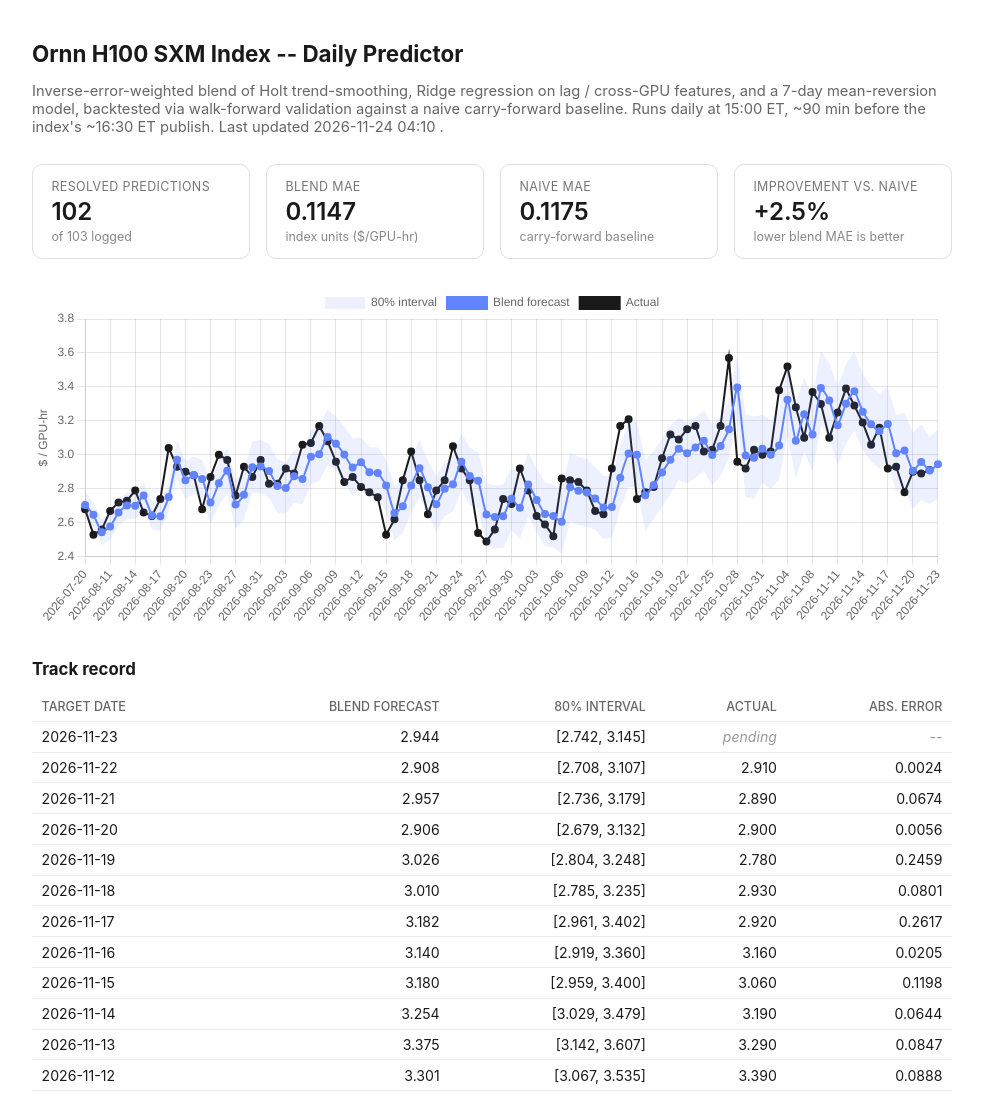
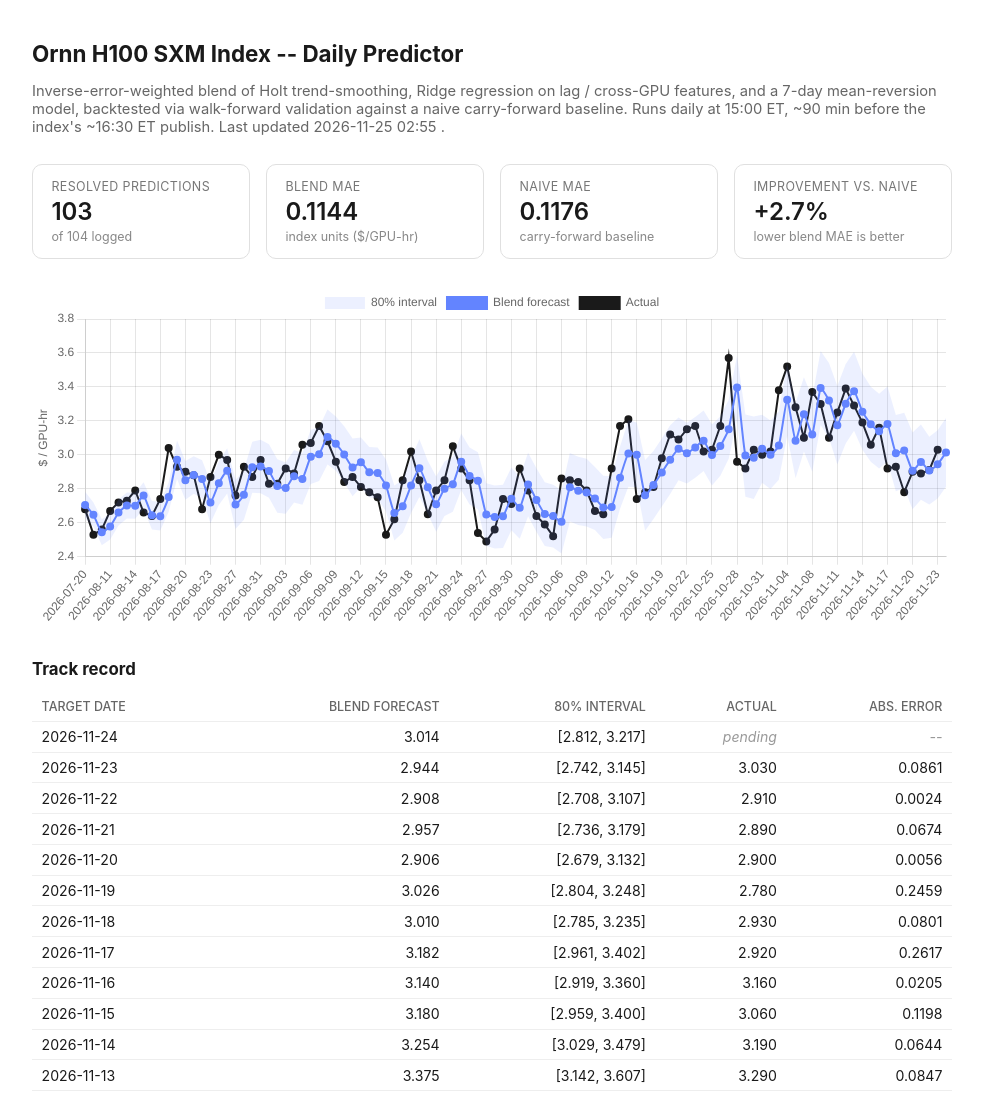
Before and after one commit to pepeelvis/ornn-h100-predictor, a plain HTML site: page docs/index.html in a window 1280 px wide. Shown: the top 1100 px of the page, without its empty margins (148-1131 px from the left). Drawn offline with nearby package versions, Linux system fonts and the light colour scheme.

Commit message:
Daily update: 2026-11-25

```diff
--- a/docs/index.html
+++ b/docs/index.html
@@ -41,27 +41,27 @@
 </head>
 <body>
 <h1>Ornn H100 SXM Index -- Daily Predictor</h1>
-<p class="sub">Inverse-error-weighted blend of Holt trend-smoothing, Ridge regression on lag / cross-GPU features, and a 7-day mean-reversion model, backtested via walk-forward validation against a naive carry-forward baseline. Runs daily at 15:00 ET, ~90 min before the index's ~16:30 ET publish. Last updated 2026-11-24 04:10 .</p>
+<p class="sub">Inverse-error-weighted blend of Holt trend-smoothing, Ridge regression on lag / cross-GPU features, and a 7-day mean-reversion model, backtested via walk-forward validation against a naive carry-forward baseline. Runs daily at 15:00 ET, ~90 min before the index's ~16:30 ET publish. Last updated 2026-11-25 02:55 .</p>
 
 <div class="stats">
   <div class="stat">
     <div class="label">Resolved predictions</div>
-    <div class="value">102</div>
-    <div class="note">of 103 logged</div>
+    <div class="value">103</div>
+    <div class="note">of 104 logged</div>
   </div>
   <div class="stat">
     <div class="label">Blend MAE</div>
-    <div class="value">0.1147</div>
+    <div class="value">0.1144</div>
     <div class="note">index units ($/GPU-hr)</div>
   </div>
   <div class="stat">
     <div class="label">Naive MAE</div>
-    <div class="value">0.1175</div>
+    <div class="value">0.1176</div>
     <div class="note">carry-forward baseline</div>
   </div>
   <div class="stat">
     <div class="label">Improvement vs. naive</div>
-    <div class="value">+2.5%</div>
+    <div class="value">+2.7%</div>
     <div class="note">lower blend MAE is better</div>
   </div>
 </div>
@@ -74,7 +74,8 @@
     <tr><th>Target date</th><th>Blend forecast</th><th>80% interval</th><th>Actual</th><th>Abs. error</th></tr>
   </thead>
   <tbody>
-    <tr><td>2026-11-23</td><td>2.944</td><td>[2.742, 3.145]</td><td class="pending">pending</td><td class="pending">--</td></tr>
+    <tr><td>2026-11-24</td><td>3.014</td><td>[2.812, 3.217]</td><td class="pending">pending</td><td class="pending">--</td></tr>
+    <tr><td>2026-11-23</td><td>2.944</td><td>[2.742, 3.145]</td><td>3.030</td><td>0.0861</td></tr>
     <tr><td>2026-11-22</td><td>2.908</td><td>[2.708, 3.107]</td><td>2.910</td><td>0.0024</td></tr>
     <tr><td>2026-11-21</td><td>2.957</td><td>[2.736, 3.179]</td><td>2.890</td><td>0.0674</td></tr>
     <tr><td>2026-11-20</td><td>2.906</td><td>[2.679, 3.132]</td><td>2.900</td><td>0.0056</td></tr>
@@ -193,11 +194,11 @@
 </footer>
 
 <script>
-const labels = ["2026-07-20", "2026-08-09", "2026-08-10", "2026-08-11", "2026-08-12", "2026-08-13", "2026-08-14", "2026-08-15", "2026-08-16", "2026-08-17", "2026-08-18", "2026-08-19", "2026-08-20", "2026-08-21", "2026-08-22", "2026-08-23", "2026-08-24", "2026-08-25", "2026-08-27", "2026-08-28", "2026-08-29", "2026-08-31", "2026-09-01", "2026-09-02", "2026-09-03", "2026-09-04", "2026-09-05", "2026-09-06", "2026-09-07", "2026-09-08", "2026-09-09", "2026-09-10", "2026-09-11", "2026-09-12", "2026-09-13", "2026-09-14", "2026-09-15", "2026-09-16", "2026-09-17", "2026-09-18", "2026-09-19", "2026-09-20", "2026-09-21", "2026-09-22", "2026-09-23", "2026-09-24", "2026-09-25", "2026-09-26", "2026-09-27", "2026-09-28", "2026-09-29", "2026-09-30", "2026-10-01", "2026-10-02", "2026-10-03", "2026-10-04", "2026-10-05", "2026-10-06", "2026-10-07", "2026-10-08", "2026-10-09", "2026-10-10", "2026-10-11", "2026-10-12", "2026-10-13", "2026-10-14", "2026-10-16", "2026-10-17", "2026-10-18", "2026-10-19", "2026-10-20", "2026-10-21", "2026-10-22", "2026-10-23", "2026-10-24", "2026-10-25", "2026-10-26", "2026-10-27", "2026-10-28", "2026-10-29", "2026-10-30", "2026-10-31", "2026-11-01", "2026-11-02", "2026-11-04", "2026-11-06", "2026-11-07", "2026-11-08", "2026-11-09", "2026-11-10", "2026-11-11", "2026-11-12", "2026-11-13", "2026-11-14", "2026-11-15", "2026-11-16", "2026-11-17", "2026-11-18", "2026-11-19", "2026-11-20", "2026-11-21", "2026-11-22", "2026-11-23"];
-const actual = [2.68, 2.53, 2.56, 2.67, 2.72, 2.73, 2.79, 2.66, 2.64, 2.74, 3.04, 2.93, 2.9, 2.88, 2.68, 2.87, 3.0, 2.97, 2.76, 2.93, 2.87, 2.97, 2.83, 2.83, 2.92, 2.89, 3.06, 3.07, 3.17, 3.08, 2.96, 2.84, 2.87, 2.81, 2.78, 2.75, 2.53, 2.62, 2.85, 3.02, 2.85, 2.65, 2.79, 2.85, 3.05, 2.92, 2.85, 2.54, 2.49, 2.56, 2.74, 2.71, 2.92, 2.79, 2.64, 2.59, 2.52, 2.86, 2.85, 2.84, 2.79, 2.67, 2.65, 2.92, 3.17, 3.21, 2.74, 2.78, 2.81, 2.98, 3.12, 3.09, 3.15, 3.17, 3.02, 3.03, 3.17, 3.57, 2.96, 2.92, 3.03, 3.0, 3.02, 3.38, 3.52, 3.28, 3.1, 3.37, 3.3, 3.1, 3.25, 3.39, 3.29, 3.19, 3.06, 3.16, 2.92, 2.93, 2.78, 2.9, 2.89, 2.91, null];
-const blend = [2.7052, 2.6474, 2.5441, 2.5785, 2.6603, 2.7016, 2.7005, 2.7605, 2.6444, 2.6382, 2.751, 2.971, 2.8497, 2.8815, 2.8573, 2.7187, 2.8332, 2.9059, 2.7079, 2.7645, 2.9272, 2.9316, 2.9046, 2.8163, 2.8041, 2.8742, 2.8583, 2.9883, 3.0036, 3.1056, 3.066, 3.0022, 2.9259, 2.956, 2.8979, 2.8926, 2.8196, 2.6575, 2.6969, 2.819, 2.9213, 2.8094, 2.7097, 2.8005, 2.8267, 2.96, 2.8754, 2.8477, 2.6489, 2.6339, 2.6379, 2.7408, 2.6878, 2.8255, 2.7341, 2.6509, 2.6393, 2.6058, 2.8089, 2.7879, 2.7777, 2.7432, 2.6906, 2.6926, 2.8655, 3.0079, 3.0, 2.7615, 2.8224, 2.8961, 2.9716, 3.0353, 3.01, 3.0437, 3.0827, 2.9995, 3.0514, 3.151, 3.3962, 2.9961, 2.9831, 3.0356, 3.0003, 3.0545, 3.325, 3.0832, 3.2386, 3.1199, 3.3939, 3.3203, 3.1747, 3.3012, 3.3747, 3.2544, 3.1798, 3.1395, 3.1817, 3.0101, 3.0259, 2.9056, 2.9574, 2.9076, 2.9439];
-const lower = [2.628, 2.5759, 2.467, 2.5021, 2.5841, 2.6247, 2.6236, 2.682, 2.5608, 2.5546, 2.6642, 2.8577, 2.7362, 2.771, 2.7462, 2.5972, 2.7053, 2.7728, 2.5638, 2.6182, 2.7772, 2.7738, 2.747, 2.6591, 2.6528, 2.7196, 2.7064, 2.8287, 2.8457, 2.9435, 2.906, 2.8365, 2.7557, 2.8101, 2.75, 2.7425, 2.6669, 2.4961, 2.5412, 2.6579, 2.7512, 2.6533, 2.5475, 2.6398, 2.6655, 2.7936, 2.7069, 2.6803, 2.4651, 2.4487, 2.4515, 2.556, 2.5061, 2.6381, 2.5473, 2.4632, 2.4546, 2.4195, 2.6072, 2.5869, 2.5781, 2.5581, 2.5039, 2.5119, 2.6819, 2.8124, 2.8093, 2.5532, 2.622, 2.6965, 2.7693, 2.8505, 2.8307, 2.8644, 2.9044, 2.8189, 2.8775, 2.9774, 3.2076, 2.7539, 2.7399, 2.8352, 2.7986, 2.8539, 3.1128, 2.8615, 3.0199, 2.9009, 3.1758, 3.0999, 2.9434, 3.067, 3.142, 3.0294, 2.9592, 2.9193, 2.9611, 2.785, 2.804, 2.6793, 2.7362, 2.7081, 2.7423];
-const upper = [2.7823, 2.719, 2.6212, 2.6549, 2.7366, 2.7785, 2.7773, 2.8391, 2.7279, 2.7218, 2.8379, 3.0844, 2.9631, 2.992, 2.9684, 2.8401, 2.961, 3.039, 2.852, 2.9108, 3.0771, 3.0895, 3.0622, 2.9736, 2.9554, 3.0288, 3.0102, 3.1479, 3.1614, 3.2676, 3.2261, 3.168, 3.0961, 3.1018, 3.0459, 3.0426, 2.9724, 2.8189, 2.8525, 2.9801, 3.0914, 2.9655, 2.8719, 2.9612, 2.9878, 3.1263, 3.0439, 3.0152, 2.8326, 2.819, 2.8244, 2.9256, 2.8696, 3.0129, 2.9208, 2.8387, 2.824, 2.792, 3.0106, 2.9889, 2.9772, 2.9283, 2.8773, 2.8733, 3.049, 3.2034, 3.1907, 2.9698, 3.0229, 3.0958, 3.1739, 3.2201, 3.1893, 3.2229, 3.261, 3.1801, 3.2254, 3.3246, 3.5847, 3.2383, 3.2262, 3.2361, 3.202, 3.2551, 3.5372, 3.305, 3.4572, 3.3389, 3.612, 3.5407, 3.406, 3.5354, 3.6073, 3.4794, 3.4004, 3.3598, 3.4022, 3.2351, 3.2477, 3.132, 3.1785, 3.1071, 3.1455];
+const labels = ["2026-07-20", "2026-08-09", "2026-08-10", "2026-08-11", "2026-08-12", "2026-08-13", "2026-08-14", "2026-08-15", "2026-08-16", "2026-08-17", "2026-08-18", "2026-08-19", "2026-08-20", "2026-08-21", "2026-08-22", "2026-08-23", "2026-08-24", "2026-08-25", "2026-08-27", "2026-08-28", "2026-08-29", "2026-08-31", "2026-09-01", "2026-09-02", "2026-09-03", "2026-09-04", "2026-09-05", "2026-09-06", "2026-09-07", "2026-09-08", "2026-09-09", "2026-09-10", "2026-09-11", "2026-09-12", "2026-09-13", "2026-09-14", "2026-09-15", "2026-09-16", "2026-09-17", "2026-09-18", "2026-09-19", "2026-09-20", "2026-09-21", "2026-09-22", "2026-09-23", "2026-09-24", "2026-09-25", "2026-09-26", "2026-09-27", "2026-09-28", "2026-09-29", "2026-09-30", "2026-10-01", "2026-10-02", "2026-10-03", "2026-10-04", "2026-10-05", "2026-10-06", "2026-10-07", "2026-10-08", "2026-10-09", "2026-10-10", "2026-10-11", "2026-10-12", "2026-10-13", "2026-10-14", "2026-10-16", "2026-10-17", "2026-10-18", "2026-10-19", "2026-10-20", "2026-10-21", "2026-10-22", "2026-10-23", "2026-10-24", "2026-10-25", "2026-10-26", "2026-10-27", "2026-10-28", "2026-10-29", "2026-10-30", "2026-10-31", "2026-11-01", "2026-11-02", "2026-11-04", "2026-11-06", "2026-11-07", "2026-11-08", "2026-11-09", "2026-11-10", "2026-11-11", "2026-11-12", "2026-11-13", "2026-11-14", "2026-11-15", "2026-11-16", "2026-11-17", "2026-11-18", "2026-11-19", "2026-11-20", "2026-11-21", "2026-11-22", "2026-11-23", "2026-11-24"];
+const actual = [2.68, 2.53, 2.56, 2.67, 2.72, 2.73, 2.79, 2.66, 2.64, 2.74, 3.04, 2.93, 2.9, 2.88, 2.68, 2.87, 3.0, 2.97, 2.76, 2.93, 2.87, 2.97, 2.83, 2.83, 2.92, 2.89, 3.06, 3.07, 3.17, 3.08, 2.96, 2.84, 2.87, 2.81, 2.78, 2.75, 2.53, 2.62, 2.85, 3.02, 2.85, 2.65, 2.79, 2.85, 3.05, 2.92, 2.85, 2.54, 2.49, 2.56, 2.74, 2.71, 2.92, 2.79, 2.64, 2.59, 2.52, 2.86, 2.85, 2.84, 2.79, 2.67, 2.65, 2.92, 3.17, 3.21, 2.74, 2.78, 2.81, 2.98, 3.12, 3.09, 3.15, 3.17, 3.02, 3.03, 3.17, 3.57, 2.96, 2.92, 3.03, 3.0, 3.02, 3.38, 3.52, 3.28, 3.1, 3.37, 3.3, 3.1, 3.25, 3.39, 3.29, 3.19, 3.06, 3.16, 2.92, 2.93, 2.78, 2.9, 2.89, 2.91, 3.03, null];
+const blend = [2.7052, 2.6474, 2.5441, 2.5785, 2.6603, 2.7016, 2.7005, 2.7605, 2.6444, 2.6382, 2.751, 2.971, 2.8497, 2.8815, 2.8573, 2.7187, 2.8332, 2.9059, 2.7079, 2.7645, 2.9272, 2.9316, 2.9046, 2.8163, 2.8041, 2.8742, 2.8583, 2.9883, 3.0036, 3.1056, 3.066, 3.0022, 2.9259, 2.956, 2.8979, 2.8926, 2.8196, 2.6575, 2.6969, 2.819, 2.9213, 2.8094, 2.7097, 2.8005, 2.8267, 2.96, 2.8754, 2.8477, 2.6489, 2.6339, 2.6379, 2.7408, 2.6878, 2.8255, 2.7341, 2.6509, 2.6393, 2.6058, 2.8089, 2.7879, 2.7777, 2.7432, 2.6906, 2.6926, 2.8655, 3.0079, 3.0, 2.7615, 2.8224, 2.8961, 2.9716, 3.0353, 3.01, 3.0437, 3.0827, 2.9995, 3.0514, 3.151, 3.3962, 2.9961, 2.9831, 3.0356, 3.0003, 3.0545, 3.325, 3.0832, 3.2386, 3.1199, 3.3939, 3.3203, 3.1747, 3.3012, 3.3747, 3.2544, 3.1798, 3.1395, 3.1817, 3.0101, 3.0259, 2.9056, 2.9574, 2.9076, 2.9439, 3.0142];
+const lower = [2.628, 2.5759, 2.467, 2.5021, 2.5841, 2.6247, 2.6236, 2.682, 2.5608, 2.5546, 2.6642, 2.8577, 2.7362, 2.771, 2.7462, 2.5972, 2.7053, 2.7728, 2.5638, 2.6182, 2.7772, 2.7738, 2.747, 2.6591, 2.6528, 2.7196, 2.7064, 2.8287, 2.8457, 2.9435, 2.906, 2.8365, 2.7557, 2.8101, 2.75, 2.7425, 2.6669, 2.4961, 2.5412, 2.6579, 2.7512, 2.6533, 2.5475, 2.6398, 2.6655, 2.7936, 2.7069, 2.6803, 2.4651, 2.4487, 2.4515, 2.556, 2.5061, 2.6381, 2.5473, 2.4632, 2.4546, 2.4195, 2.6072, 2.5869, 2.5781, 2.5581, 2.5039, 2.5119, 2.6819, 2.8124, 2.8093, 2.5532, 2.622, 2.6965, 2.7693, 2.8505, 2.8307, 2.8644, 2.9044, 2.8189, 2.8775, 2.9774, 3.2076, 2.7539, 2.7399, 2.8352, 2.7986, 2.8539, 3.1128, 2.8615, 3.0199, 2.9009, 3.1758, 3.0999, 2.9434, 3.067, 3.142, 3.0294, 2.9592, 2.9193, 2.9611, 2.785, 2.804, 2.6793, 2.7362, 2.7081, 2.7423, 2.8116];
+const upper = [2.7823, 2.719, 2.6212, 2.6549, 2.7366, 2.7785, 2.7773, 2.8391, 2.7279, 2.7218, 2.8379, 3.0844, 2.9631, 2.992, 2.9684, 2.8401, 2.961, 3.039, 2.852, 2.9108, 3.0771, 3.0895, 3.0622, 2.9736, 2.9554, 3.0288, 3.0102, 3.1479, 3.1614, 3.2676, 3.2261, 3.168, 3.0961, 3.1018, 3.0459, 3.0426, 2.9724, 2.8189, 2.8525, 2.9801, 3.0914, 2.9655, 2.8719, 2.9612, 2.9878, 3.1263, 3.0439, 3.0152, 2.8326, 2.819, 2.8244, 2.9256, 2.8696, 3.0129, 2.9208, 2.8387, 2.824, 2.792, 3.0106, 2.9889, 2.9772, 2.9283, 2.8773, 2.8733, 3.049, 3.2034, 3.1907, 2.9698, 3.0229, 3.0958, 3.1739, 3.2201, 3.1893, 3.2229, 3.261, 3.1801, 3.2254, 3.3246, 3.5847, 3.2383, 3.2262, 3.2361, 3.202, 3.2551, 3.5372, 3.305, 3.4572, 3.3389, 3.612, 3.5407, 3.406, 3.5354, 3.6073, 3.4794, 3.4004, 3.3598, 3.4022, 3.2351, 3.2477, 3.132, 3.1785, 3.1071, 3.1455, 3.2167];
 
 new Chart(document.getElementById('chart'), {
   type: 'line',
--- a/lighter_basis_log.csv
+++ b/lighter_basis_log.csv
@@ -90,3 +90,4 @@ run_at,date,ocpi_spot,mark_price,index_price,last_trade_price,basis,basis_bps,op
 2026-11-21T23:41:58,2026-11-20,2.9,2.7733,2.7597,3.0,-0.12670000000000003,-436.8965517241381,4427.42,1881.565067
 2026-11-22T23:58:44,2026-11-21,2.89,2.8633,2.849,2.8836,-0.026699999999999946,-92.38754325259497,4427.42,13.725936
 2026-11-24T04:10:25,2026-11-22,2.91,3.0389,3.0443,2.98,0.1288999999999998,442.9553264604803,4431.16,60.486892
+2026-11-25T02:55:20,2026-11-23,3.03,2.9307,2.9161,3.15,-0.09929999999999994,-327.72277227722753,4132.74,1792.983974
--- a/predictions_log.csv
+++ b/predictions_log.csv
@@ -101,4 +101,5 @@ run_at,target_date,last_known_date,last_known_value,naive,holt,ridge,meanrev,ble
 2026-11-21T00:35:12,2026-11-20,2026-11-19,2.78,2.78,2.790245277194328,2.9524532556318563,2.8601428571428573,2.905613370519721,2.6792644515071884,3.1319622895322534,0.14488252291592044,0.14583333333333334,2.9,0.005613370519720995
 2026-11-21T23:41:58,2026-11-21,2026-11-20,2.9,2.9,2.8930641294528585,2.985804632776204,2.927428571428571,2.9573658720751057,2.736222027314069,3.1785097168361425,0.14153007671822485,0.14958333333333335,2.89,0.06736587207510558
 2026-11-22T23:58:44,2026-11-22,2026-11-21,2.89,2.89,2.890028815708273,2.907582330093706,2.907571428571429,2.9075770601238204,2.708098406183705,3.107055714063936,0.12734275729785724,0.13416666666666668,2.91,0.002422939876179697
-2026-11-24T04:10:25,2026-11-23,2026-11-22,2.91,2.91,2.9088400945662607,2.972590344457301,2.915142857142857,2.943909539598679,2.7423428688861997,3.1454762103111586,0.12680918567892172,0.13375,,
+2026-11-24T04:10:25,2026-11-23,2026-11-22,2.91,2.91,2.9088400945662607,2.972590344457301,2.915142857142857,2.943909539598679,2.7423428688861997,3.1454762103111586,0.12680918567892172,0.13375,3.03,0.08609046040132062
+2026-11-25T02:55:20,2026-11-24,2026-11-23,3.03,3.03,3.02224199405855,3.034439538061366,2.9935714285714283,3.0141575168235812,2.811570665311564,3.2167443683355983,0.12810906478656298,0.13416666666666666,,
```
